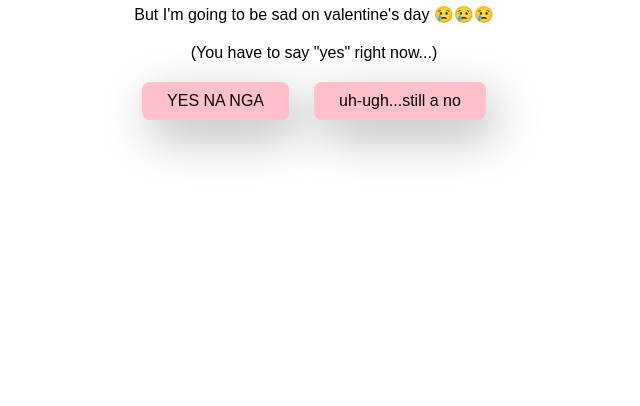
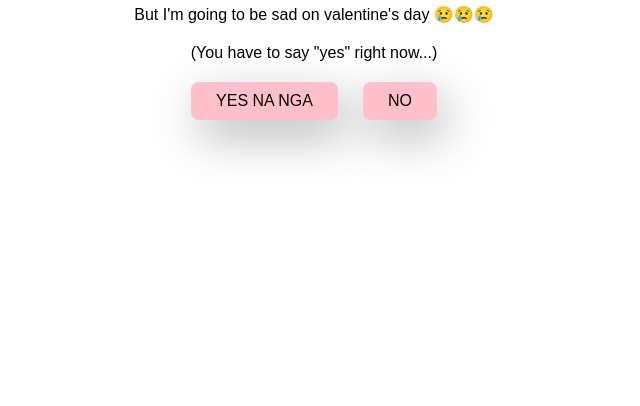
Before and after one commit to charlesloum/4FAT, a plain HTML site: page no2.html in a window 1280 px wide. Shown: the part 394-800 px from the top of the page, without its empty margins (326-966 px from the left). Drawn offline with Linux system fonts and the light colour scheme; a script that the page names is missing.

Commit message:
Add files via upload

```diff
--- a/no2.html
+++ b/no2.html
@@ -18,7 +18,7 @@
 
         <div class="btn">
             <a href="./yes5">YES NA NGA</a>
-            <a href="#" id="move-random">uh-ugh...still a no</a>
+            <a href="#" id="move-random">NO</a>
         </div>
     </div>
 
```
